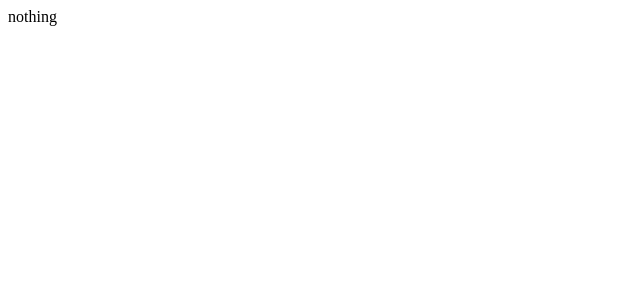
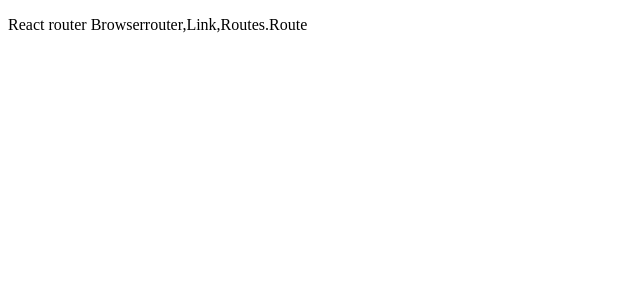
Before and after one commit to vibek44/routed-anecdotes, a React (Vite) app: page / in a window 1280 px wide. Shown: the top 300 px of the page, without its empty margins (0-640 px from the left). Built offline with nearby package versions, Linux system fonts and the light colour scheme.

Commit message:
initial commit

```diff
--- a/src/App.jsx
+++ b/src/App.jsx
@@ -8,7 +8,7 @@
 
   return (
     <>
-      nothing
+      <p>React router Browserrouter,Link,Routes.Route</p>
 
     </>
   )
```
